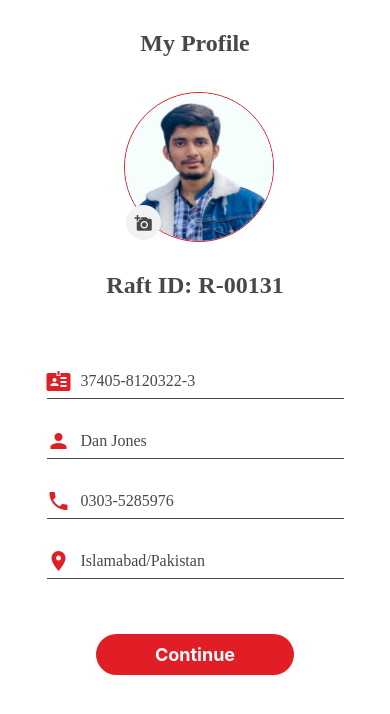
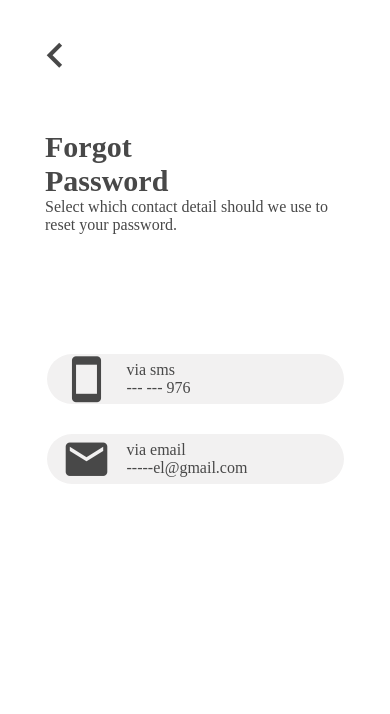
Before and after one commit to daniyalzafarm/isaac-rider, a React Native app: screen / in a window 390 px wide. Shown: the top 714 px of the page. Built offline with nearby package versions, Linux system fonts and the light colour scheme.

Commit message:
Forgot Password Screen Added

```diff
--- a/App.js
+++ b/App.js
@@ -1,5 +1,6 @@
 import { StyleSheet } from "react-native";
 import EmailRecoveryScreen from "./app/screens/EmailRecoveryScreen";
+import ForgotPassword from "./app/screens/ForgotPassword";
 import LoginScreen from "./app/screens/LoginScreen";
 import ProfileScreen from "./app/screens/ProfileScreen";
 import ReferralCode from "./app/screens/ReferralCode";
@@ -14,7 +15,7 @@ export default function App() {
     //     <AppButton title="Test" />
     //   </View>
     // </Screen>
-    <ProfileScreen />
+    <ForgotPassword />
   );
 }
 
--- /dev/null
+++ b/app/screens/ForgotPassword.js
@@ -0,0 +1,110 @@
+import React from "react";
+import {
+  View,
+  StyleSheet,
+  ScrollView,
+  Dimensions,
+  TouchableOpacity,
+} from "react-native";
+import AppText from "../components/AppText";
+import Screen from "../components/Screen";
+import colors from "../config/colors";
+import { MaterialCommunityIcons } from "@expo/vector-icons";
+function ForgotPassword(props) {
+  return (
+    <ScrollView>
+      <Screen>
+        <View style={styles.container}>
+          <View
+            style={{
+              alignSelf: "flex-start",
+              marginTop: 30,
+              marginBottom: 100,
+            }}
+          >
+            <TouchableOpacity>
+              <MaterialCommunityIcons
+                style={{ marginBottom: 50, padding: 0, marginLeft: 0 }}
+                name="chevron-left"
+                size={50}
+                color={colors.secondary}
+              />
+            </TouchableOpacity>
+            <View
+              style={{
+                marginBottom: 5,
+                paddingStart: 15,
+              }}
+            >
+              <AppText
+                style={{
+                  fontSize: 30,
+                  fontWeight: "bold",
+                  width: "50%",
+                }}
+              >
+                Forgot Password
+              </AppText>
+              <AppText>
+                Select which contact detail should we use to reset your
+                password.
+              </AppText>
+            </View>
+          </View>
+
+          <View
+            style={{
+              flex: 1,
+              width: "90%",
+            }}
+          >
+            <TouchableOpacity style={styles.option}>
+              <MaterialCommunityIcons
+                name="cellphone"
+                size={50}
+                color={colors.secondary}
+              />
+              <View style={{ marginLeft: 15 }}>
+                <AppText>via sms</AppText>
+                <AppText>--- --- 976</AppText>
+              </View>
+            </TouchableOpacity>
+            <TouchableOpacity style={styles.option}>
+              <MaterialCommunityIcons
+                name="email"
+                size={50}
+                color={colors.secondary}
+              />
+              <View style={{ marginLeft: 15 }}>
+                <AppText>via email</AppText>
+                <AppText>-----el@gmail.com</AppText>
+              </View>
+            </TouchableOpacity>
+          </View>
+        </View>
+      </Screen>
+    </ScrollView>
+  );
+}
+
+const styles = StyleSheet.create({
+  container: {
+    flex: 1,
+    height: Dimensions.get("window").height,
+    backgroundColor: colors.white,
+    alignItems: "center",
+    paddingHorizontal: 30,
+  },
+
+  option: {
+    flex: 1,
+    flexDirection: "row",
+    flexGrow: 0.2,
+    backgroundColor: "#F2F1F1",
+    borderRadius: 25,
+    padding: 15,
+    alignItems: "center",
+    marginVertical: 15,
+  },
+});
+export default ForgotPassword;
```
